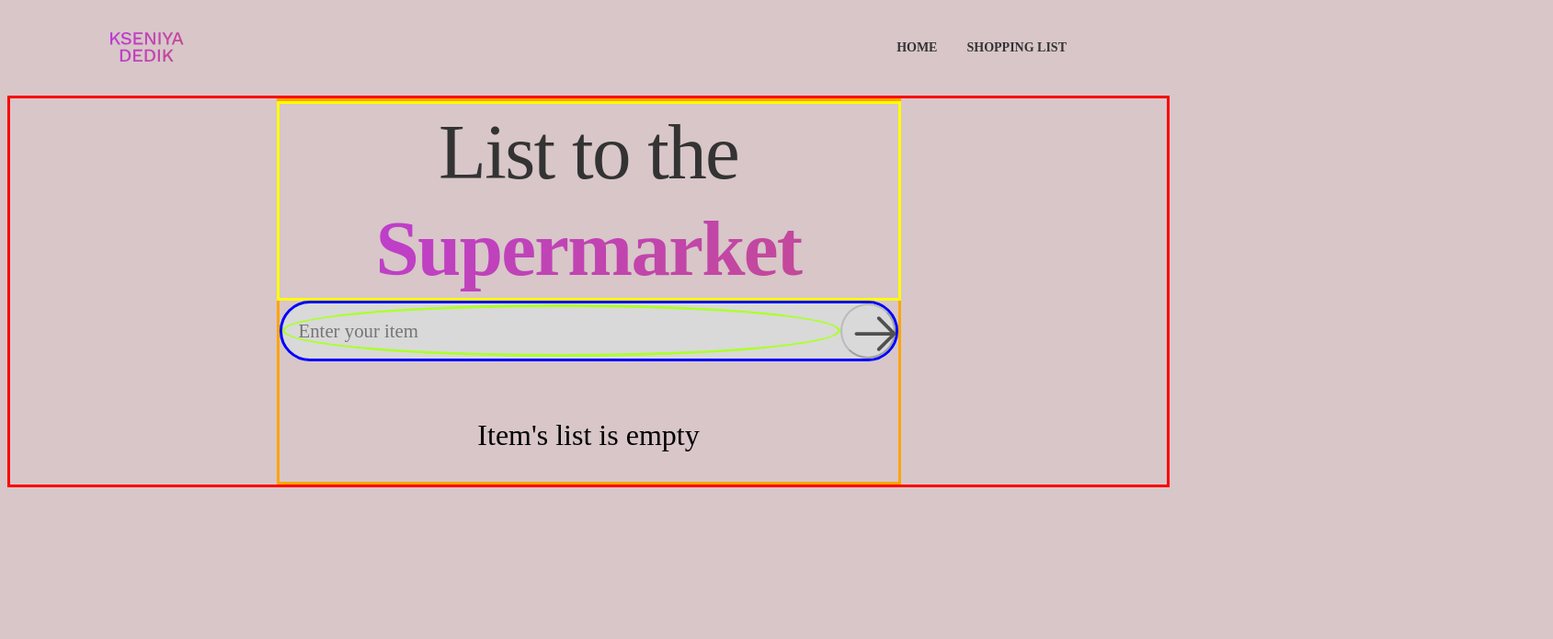
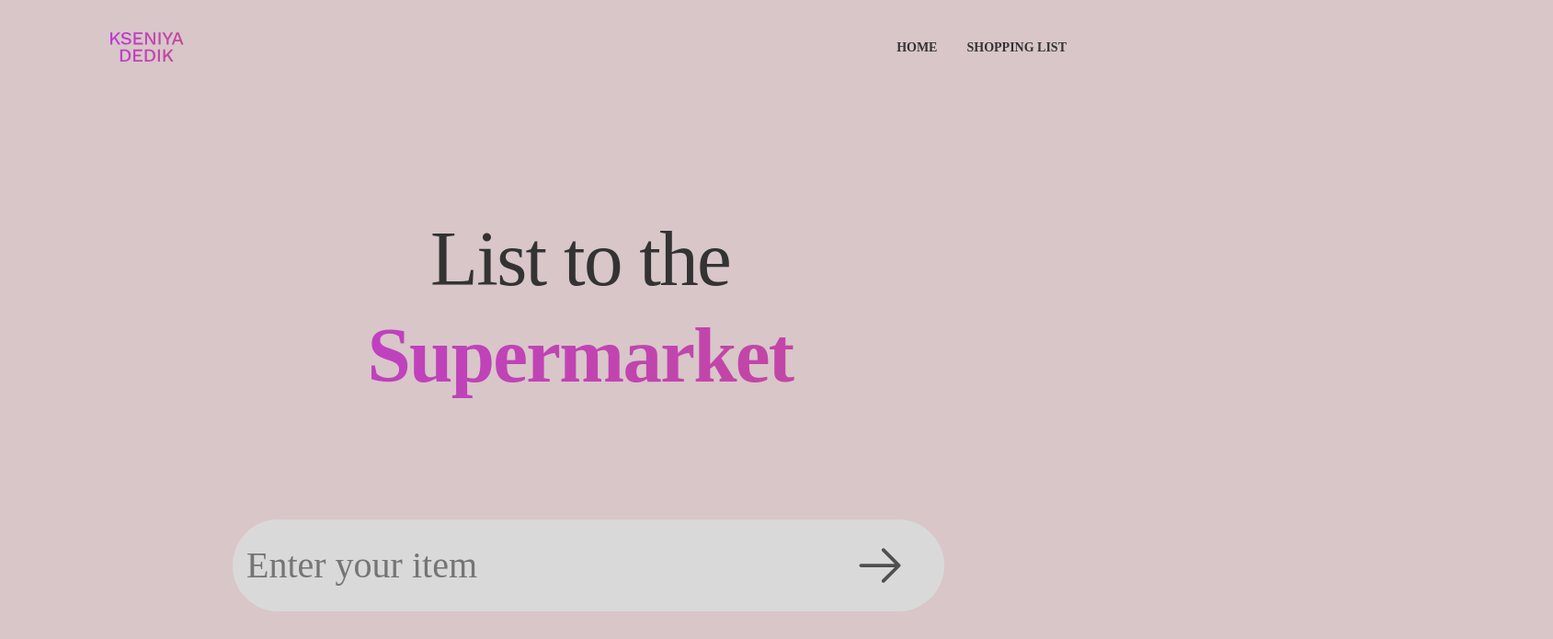
Before and after one commit to ksddk/presenting, a React (Create React App) app: page /list in a window 1280 px wide. Shown: the top 695 px of the page at 92% size, 1689 px wide, since content can reach past the window. Built offline with nearby package versions, Linux system fonts and the light colour scheme; a web font is replaced by a local one.

Commit message:
Add some todo styles

```diff
--- a/src/Pages/ShoppingList.module.css
+++ b/src/Pages/ShoppingList.module.css
@@ -1,12 +1,10 @@
 .MainContainer {
-  border: 3px solid red;
   display: flex;
   align-items: center;
   justify-content: center;
 }
 
 .MainContainer2 {
-  border: 3px solid orange;
   display: flex;
   flex-direction: column;
   align-items: center;
@@ -15,9 +13,9 @@
 }
 
 .TitleContainer {
-  border: 3px solid yellow;
   width: 100%;
   text-align: center;
+  padding: 125px 418px 125px 400px;
 }
 
 .Title1st {
--- a/src/ShoppingList/Todos/Todo.tsx
+++ b/src/ShoppingList/Todos/Todo.tsx
@@ -8,8 +8,12 @@ import Tick from './Assets/Tick.svg';
 function Todo({ todo, deleteTodo, toggleTodo }: ITodoProps) {
   return (
     <div className={`${styles.todo} ${todo.isCompleted ? styles.completedTodo : ''}`}>
-      <img src={Circle} className={styles.checkIcon} onClick={() => toggleTodo(todo.id)} />
-      {todo.isCompleted && <img src={Tick} />}
+      <div style={{ position: 'relative' }} onClick={() => toggleTodo(todo.id)}>
+        <img src={Circle} className={styles.checkIcon} style={{ position: 'relative' }} />
+        {todo.isCompleted && (
+          <img src={Tick} style={{ position: 'absolute', top: '4px', left: '10px' }} />
+        )}
+      </div>
       <div className={styles.todoText}>{todo.text}</div>
       <img src={TrashBin} className={styles.deleteIcon} onClick={() => deleteTodo(todo.id)} />
     </div>
--- a/src/ShoppingList/Todos/TodoForm.module.css
+++ b/src/ShoppingList/Todos/TodoForm.module.css
@@ -2,34 +2,37 @@
   display: flex;
   align-items: center;
   justify-content: space-around;
-  border: 3px solid blue;
   margin-bottom: 30px;
-  width: 667px;
+  width: 774px;
+  height: 100px;
   border-radius: 60px;
   background: #d9d9d9;
 }
 
 .todoFormContainer input {
-  color: #000;
+  all: none;
   font-family: Work Sans;
   font-size: 40px;
   font-style: normal;
   font-weight: 300;
   line-height: 150%; /* 60px */
-  font-size: 1.3rem;
   background: #d9d9d9;
-  border: 10px;
+  height: 80px;
+  /* border: 10px; */
   padding: 10px 15px;
   border: none;
-  border-radius: 100%;
-  border: 3px solid greenyellow;
+  border-radius: 60px 0 0 60px;
+  /* border: 3px solid greenyellow; */
   width: 100%;
+  outline: none;
 }
 
-.EnterButton {
+.enterButton {
   width: 60px;
   height: 60px;
-  flex-shrink: 0;
+  /* flex-shrink: 0; */
+  border: none;
   background: #d9d9d9;
   border-radius: 50%;
+  padding: 0px 100px 0px 0px;
 }
--- a/src/ShoppingList/Todos/TodoForm.tsx
+++ b/src/ShoppingList/Todos/TodoForm.tsx
@@ -15,14 +15,13 @@ function TodoForm({ addTodo }: IAddTodo) {
   return (
     <form className={styles.todoFormContainer} onSubmit={onSubmitHandler}>
       <input
-        // style={{ width: '100%' }}
         placeholder="Enter your item"
         value={text}
         onChange={(e) => {
           setText(e.target.value);
         }}
       />
-      <button type="submit" title="Submit" disabled={!text} className={styles.EnterButton}>
+      <button type="submit" title="Submit" disabled={!text} className={styles.enterButton}>
         <img src={EnterButton} />
       </button>
     </form>
--- a/src/ShoppingList/Todos/TodosActions.module.css
+++ b/src/ShoppingList/Todos/TodosActions.module.css
@@ -3,9 +3,9 @@
 }
 
 .Delete .Reset {
+  width: 25px;
+  height: 25px;
   border-radius: 50%;
-  width: 32px;
-  height: 32px;
   background-color: #d8c6c9;
   /* flex-shrink: 0; */
   /* height: 50px; */
```
